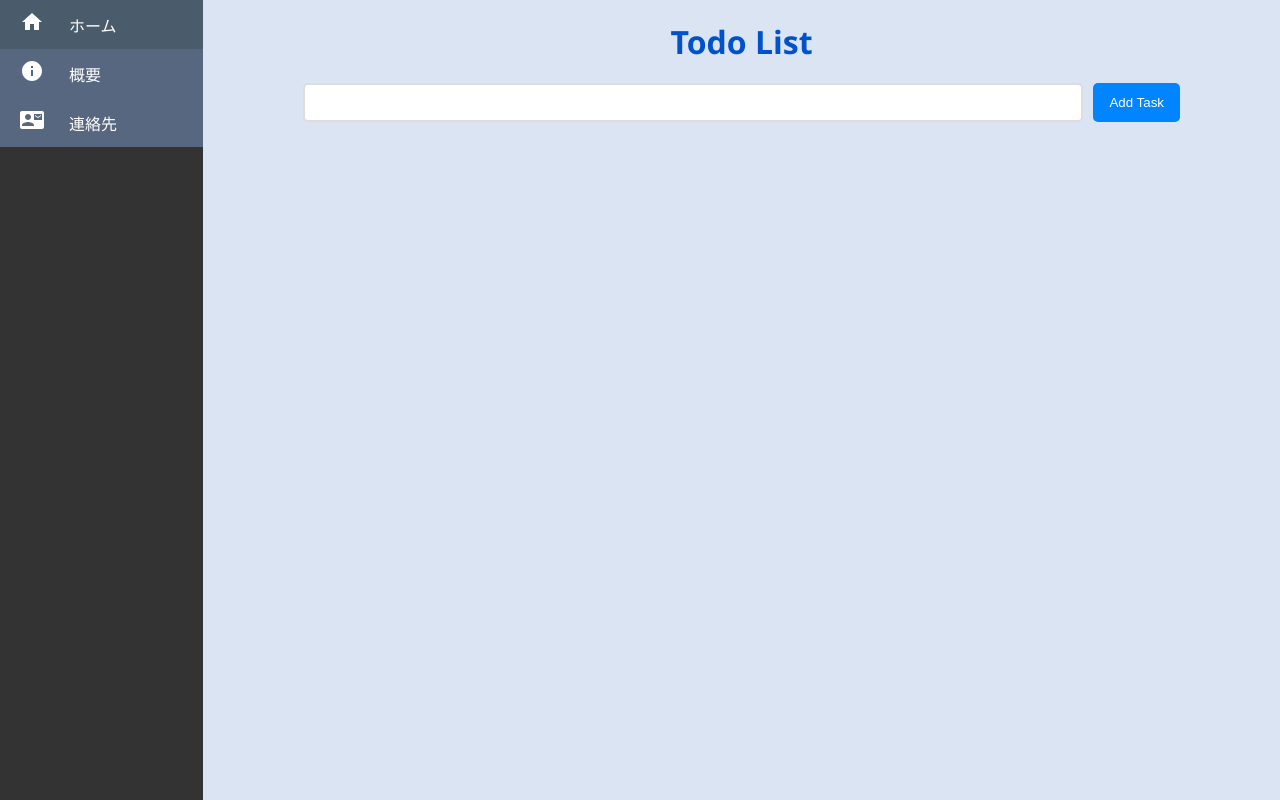
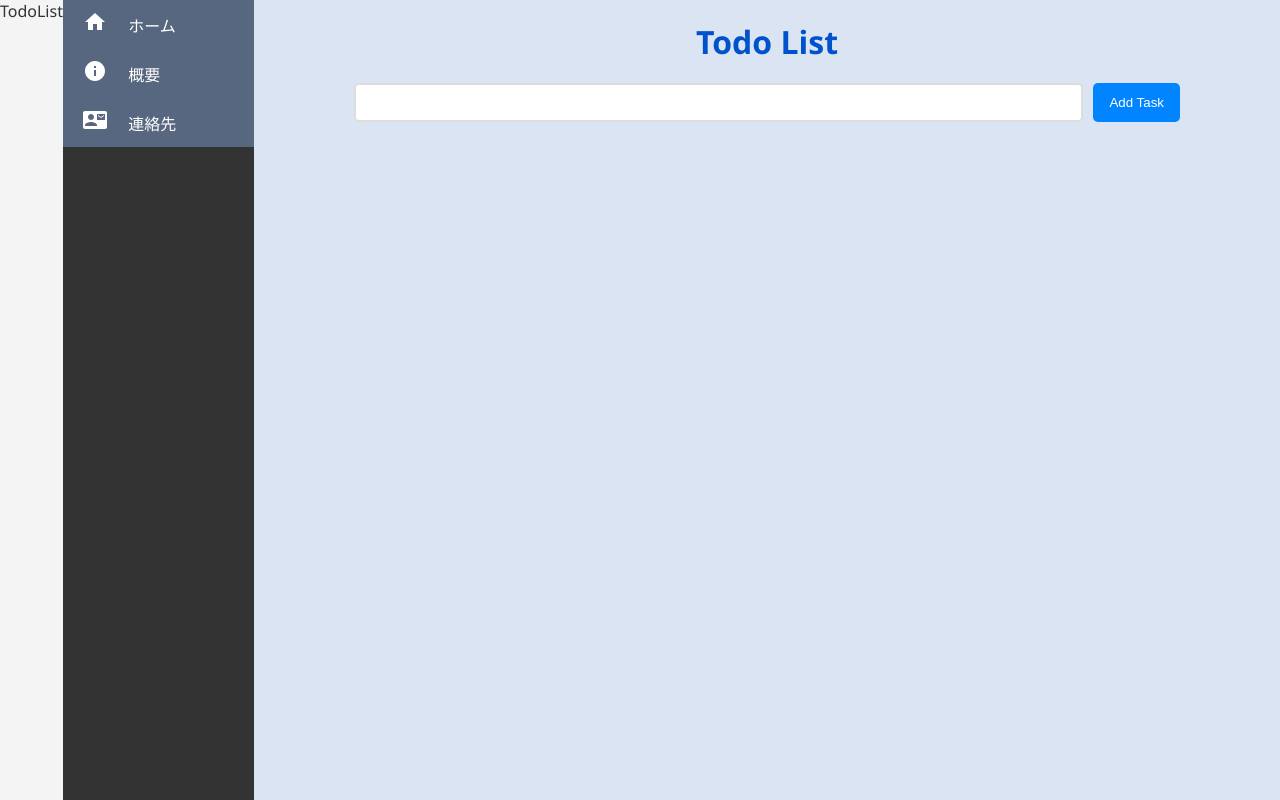
Before and after one commit to Saku052/attendance_application, a React (Create React App) app in the folder todo_randomizer/: page / in a window 1280 px wide. Built offline with nearby package versions, Linux system fonts and the light colour scheme; the HTML template or start-up script is replaced by a standard one.

Commit message:
something have changed

```diff
--- a/todo_randomizer/src/App.css
+++ b/todo_randomizer/src/App.css
@@ -1,6 +1,6 @@
 /* App Component　*/
 .App {
-  display: flex;
+  display: inline-flex;
   width: 100%;
   height: 100vh;
 }
--- a/todo_randomizer/src/App.js
+++ b/todo_randomizer/src/App.js
@@ -3,8 +3,10 @@ import './App.css';
 import Sidebar from './components/Sidebar.js';
 import TaskList from './TaskList.js';
 import AddTaskForm from './AddTaskForm.js';
+import TopBanner from './TopBanner.js';
 
 function App() {
+
   const [tasks, setTasks] = useState([]);
 
   const addTask = (task) => {
@@ -21,6 +23,7 @@ function App() {
 
   return (
     <div className="App">
+      <TopBanner />
       <Sidebar />
       <div className='MainContent'>
         <h1>Todo List</h1>
--- /dev/null
+++ b/todo_randomizer/src/TopBanner.js
@@ -0,0 +1,11 @@
+import React from 'react'
+
+const TopBanner = () => {
+  return (
+    <div>
+      TodoList
+    </div>
+  )
+}
+
+export default TopBanner
```
